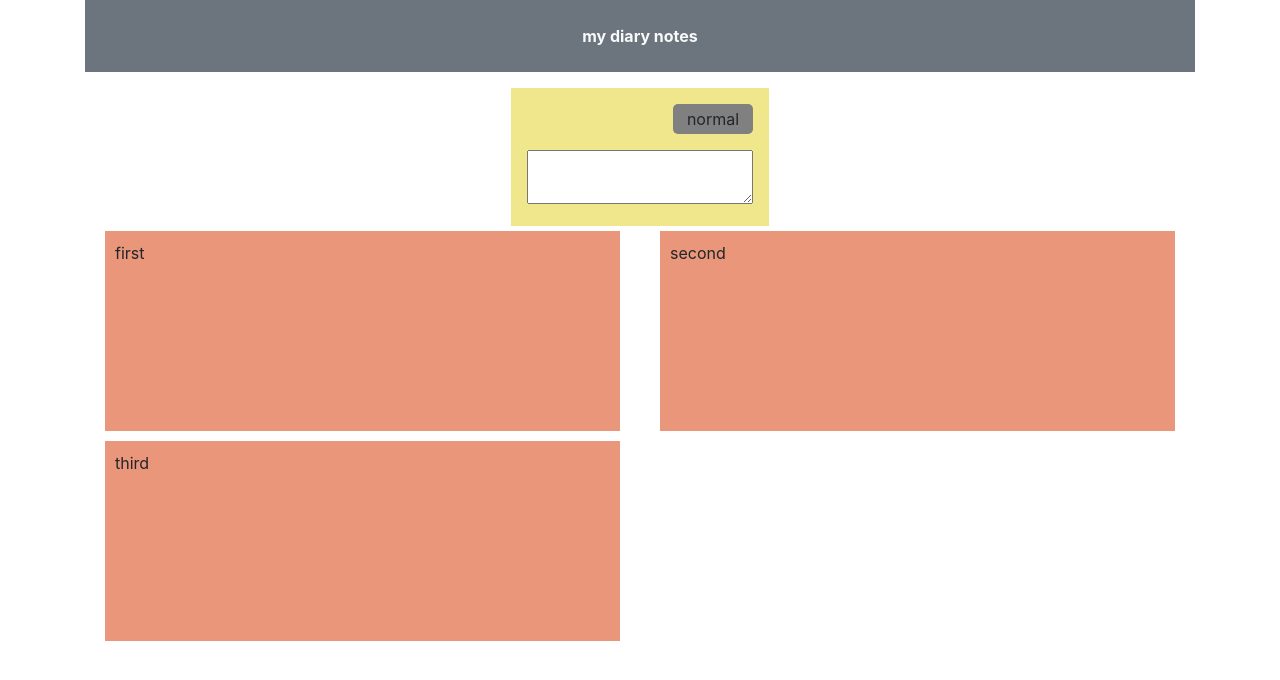
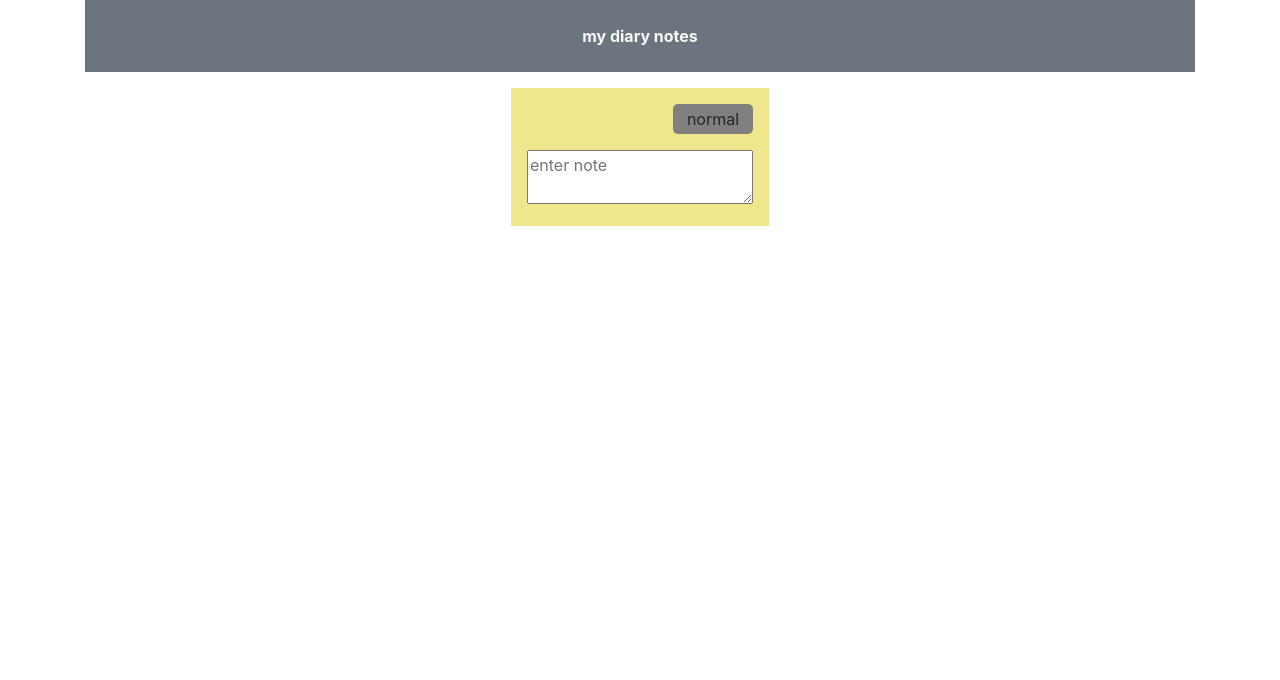
Before and after one commit to tahereshamimi/bahar-samane, a React (Create React App) app: page / in a window 1280 px wide. Shown: the top 680 px of the page. Built offline with nearby package versions, Linux system fonts and the light colour scheme.

Commit message:
add note

```diff
--- a/src/_components/Input.js
+++ b/src/_components/Input.js
@@ -1,69 +1,69 @@
-import React, { Component } from 'react';
-import { Row } from 'reactstrap';
-class Input extends Component {
-    state = {
-        note: '',
-        importance: false,
-        visibility: false,
-        importanceButton:'gray-button'
-    }
+// import React, { Component } from 'react';
+// import { Row } from 'reactstrap';
+// class Input extends Component {
+//     state = {
+//         note: '',
+//         importance: false,
+//         visibility: false,
+//         importanceButton:'gray-button'
+//     }
 
 
-    changeImportance = () => {
-        this.setState({ importance: !this.state.importance });
-        if (this.state.importance===true) {
-            this.setState({ importanceButton:'gray-button' });
-        }
-        else{
-            this.setState({ importanceButton:'red-button' });
-        }
+//     changeImportance = () => {
+//         this.setState({ importance: !this.state.importance });
+//         if (this.state.importance===true) {
+//             this.setState({ importanceButton:'gray-button' });
+//         }
+//         else{
+//             this.setState({ importanceButton:'red-button' });
+//         }
 
 
-    }
+//     }
 
-    // in this part typed note are added to state, and save buttun visibility is checked
-    addNote = (e) => {
-        if (e.target.value === '') {
-            this.setState({ visibility: false });
-        }
-        else {
-            this.setState({ visibility: true })
-        }
-        this.setState({
-            note: e.target.value
-        })
-    }
+//     // in this part typed note are added to state, and save buttun visibility is checked
+//     addNote = (e) => {
+//         if (e.target.value === '') {
+//             this.setState({ visibility: false });
+//         }
+//         else {
+//             this.setState({ visibility: true })
+//         }
+//         this.setState({
+//             note: e.target.value
+//         })
+//     }
 
-    onSubmit = (e) => {
-        if (e.target.value !== "") {
-            let note = e.target.value
-            this.setState(() => ({ note }));
-            e.target.value = "";
-        }
-        e.preventDefault();
-    }
+//     onSubmit = (e) => {
+//         if (e.target.value !== "") {
+//             let note = e.target.value
+//             this.setState(() => ({ note }));
+//             e.target.value = "";
+//         }
+//         e.preventDefault();
+//     }
 
 
-    render() {
-        return (
-            <Row className='justify-content-center' >
+//     render() {
+//         return (
+//             <Row className='justify-content-center' >
 
-                <form onSubmit={this.onSubmit} className='input-card p-3'>
-                    <div>
-                        <span className={this.state.importanceButton}
-                            onClick={this.changeImportance}>{this.state.importance ? 'urgent' : 'normal'}
-                        </span>
-                    </div>
-                    <div>
-                        <textarea className='textarea mt-3' name='note' placeholder="enter note" onChange={this.addNote} > </textarea>
-                    </div>
-                    <div>
-                        {this.state.visibility ? <span type='submit' className='save-button'>save</span> : null}
-                    </div>
-                </form>
-            </Row>
-        )
-    }
-}
+//                 <form onSubmit={this.onSubmit} className='input-card p-3'>
+//                     <div>
+//                         <span className={this.state.importanceButton}
+//                             onClick={this.changeImportance}>{this.state.importance ? 'urgent' : 'normal'}
+//                         </span>
+//                     </div>
+//                     <div>
+//                         <textarea className='textarea mt-3' name='note' placeholder="enter note" onChange={this.addNote} > </textarea>
+//                     </div>
+//                     <div>
+//                         {this.state.visibility ? <span type='submit' className='save-button'>save</span> : null}
+//                     </div>
+//                 </form>
+//             </Row>
+//         )
+//     }
+// }
 
-export { Input }
+// export { Input }
--- a/src/_components/Notes.js
+++ b/src/_components/Notes.js
@@ -1,16 +1,57 @@
 import React, { Component } from 'react';
 import { Container, Row, Col } from 'reactstrap';
-import { Input } from './Input';
+// import { Input } from './Input';
 
 class Notes extends Component {
     state = {
-        notes: ['first', 'second','third']
+        notes: [],
+        note: '',
+        importance: false,
+        visibility: false,
+        importanceButton:'gray-button'
+    }
+
+    changeImportance = () => {
+        this.setState({ importance: !this.state.importance });
+        if (this.state.importance===true) {
+            this.setState({ importanceButton:'gray-button' });
+        }
+        else{
+            this.setState({ importanceButton:'red-button' });
+        }
+
+
+    }
+
+    // in this part typed note are added to state, and save buttun visibility is checked
+    addNote = (e) => {
+        if (e.target.value === '') {
+            this.setState({ visibility: false });
+        }
+        else {
+            this.setState({ visibility: true })
+        }
+        this.setState({
+            note: e.target.value
+        })
+    }
+
+    onSubmit = (e) => {
+        if (this.state.note !== "") {
+            let note = this.state.note
+            this.setState(() => ({ note }));
+
+
+        }
+        e.preventDefault();
     }
 
     addNotes = (e) => {
         console.log('tata')
-        // this.setState({ notes: prevState.push() });
-        this.setState({ note: this.state.notes.push(e.target.value) })
+        debugger
+        this.setState((prevState) => ({
+            notes:prevState.push(this.state.note)
+         }));
 
     }
 
@@ -27,7 +68,24 @@ class Notes extends Component {
             <div>
                 <Container>
 
-                    <Input addNotes={this.addNotes}></Input>
+                    {/* <Input addNotes={this.addNotes}></Input> */}
+                    <Row className='justify-content-center' >
+
+                    <form onSubmit={this.onSubmit} className='input-card p-3'>
+                        <div>
+                            <span className={this.state.importanceButton}
+                                onClick={this.changeImportance}>{this.state.importance ? 'urgent' : 'normal'}
+                            </span>
+                        </div>
+                        <div>
+                            <textarea className='textarea mt-3' name='note' placeholder="enter note" onChange={this.addNote} ></textarea>
+                        </div>
+                        <div>
+                            {this.state.visibility ? <span type='submit' className='save-button' onClick={this.addNotes}>save</span> : null}
+                        </div>
+                    </form>
+                    </Row>
+
                     <Row>
                         {noteItem}
                     </Row>
```
Also changed, not shown: 1 other file (tests, documents, lock files or other folders).
